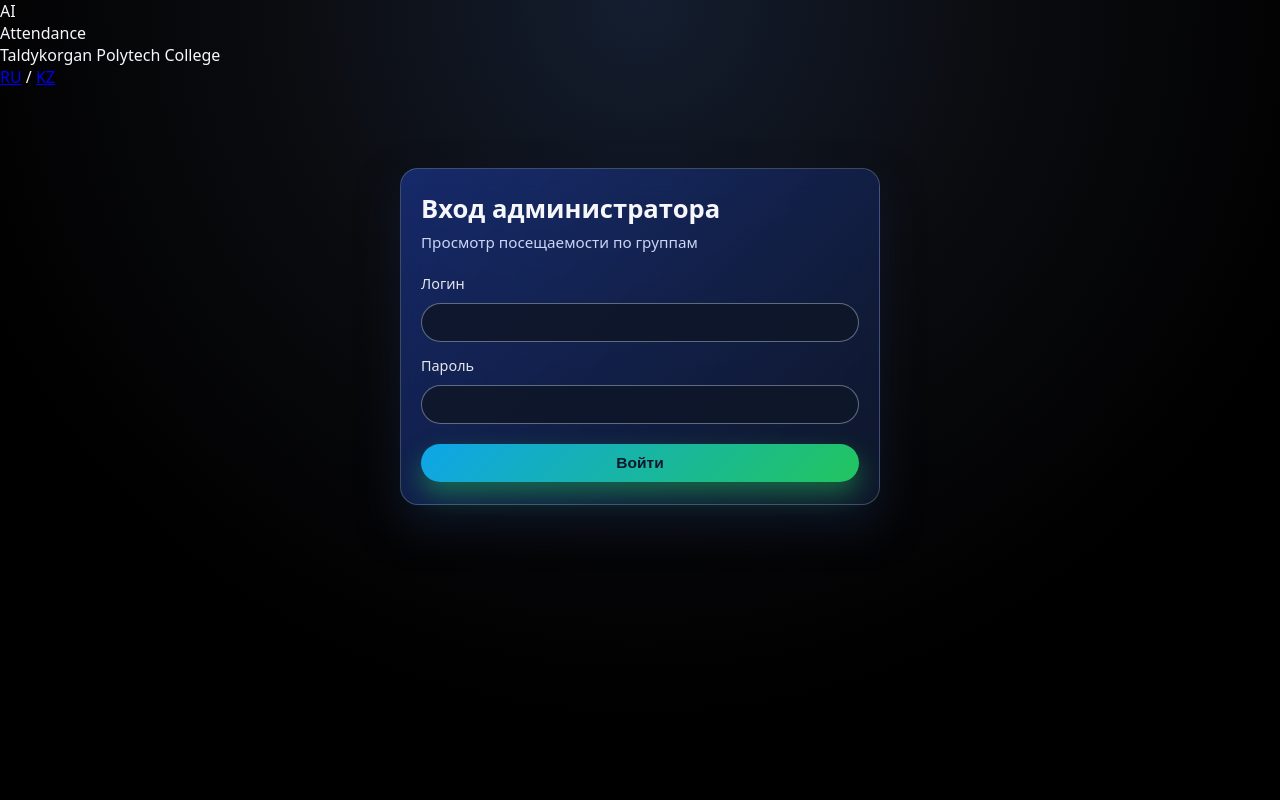
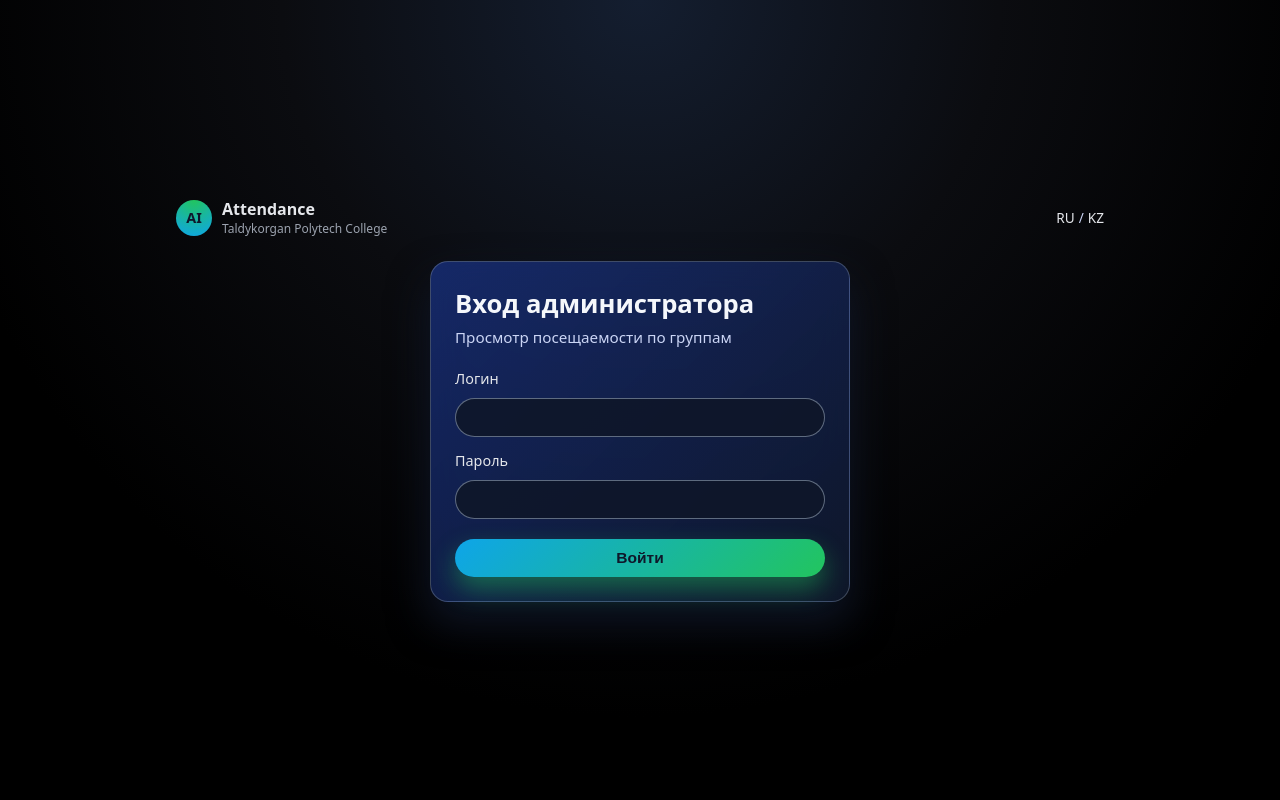
Before and after one commit to zen0zakon-ship-it/AttendanceApp, a FastAPI app: page /admin/login in a window 1280 px wide. Run offline with FastAPI, Linux system fonts and the light colour scheme; data comes from the database, SQL or seed files in the repository.

Commit message:
Update styles.css

```diff
--- a/static/css/styles.css
+++ b/static/css/styles.css
@@ -1,4 +1,4 @@
-/* ======= БАЗА ======= */
+/* ===== ГЛОБАЛЬНОЕ ВЫРАВНИВАНИЕ ===== */
 
 *,
 *::before,
@@ -6,38 +6,116 @@
     box-sizing: border-box;
 }
 
+html, body {
+    height: 100%;
+}
+
 body {
     margin: 0;
     font-family: system-ui, -apple-system, BlinkMacSystemFont, "Segoe UI", sans-serif;
-    background: radial-gradient(circle at top, #141e30 0, #0b0c10 35%, #000 70%);
     color: #f5f7fb;
-    min-height: 100vh;
 }
 
-/* Центрируем приложение по экрану, но с отступом сверху */
+/* Фон + центрирование всего блока */
+
+.app-bg {
+    min-height: 100vh;
+    width: 100%;
+    background: radial-gradient(circle at top, #141e30 0, #0b0c10 35%, #000 70%);
+    display: flex;
+    align-items: center;
+    justify-content: center;
+}
+
+.app-center {
+    width: 100%;
+    max-width: 960px;
+    padding: 16px;
+}
+
+/* Внутри – шапка и контент по центру */
+
+.app-header {
+    display: flex;
+    align-items: center;
+    justify-content: space-between;
+    margin-bottom: 24px;
+    color: #e5e7eb;
+}
+
+.app-main {
+    display: flex;
+    align-items: center;
+    justify-content: center;
+}
+
+/* ===== БРЕНД И ЯЗЫК ===== */
+
+.brand {
+    display: flex;
+    align-items: center;
+    gap: 10px;
+}
+
+.brand-logo {
+    width: 36px;
+    height: 36px;
+    border-radius: 999px;
+    background: radial-gradient(circle at top, #22c55e, #0ea5e9);
+    display: flex;
+    align-items: center;
+    justify-content: center;
+    font-weight: 700;
+    font-size: 0.9rem;
+    color: #0f172a;
+}
+
+.brand-title {
+    font-size: 1rem;
+    font-weight: 600;
+}
+
+.brand-subtitle {
+    font-size: 0.75rem;
+    color: #9ca3af;
+}
+
+.lang-switch {
+    display: flex;
+    align-items: center;
+    gap: 4px;
+    font-size: 0.85rem;
+    color: #cbd5f5;
+}
+
+.lang-link {
+    color: #e5e7eb;
+    text-decoration: none;
+}
+
+.lang-link:hover {
+    text-decoration: underline;
+}
+
+/* ===== КОНТЕЙНЕР СТРАНИЦЫ / КАРТОЧКИ ===== */
 
 .page {
     width: 100%;
-    max-width: 520px;
-    margin: 40px auto 32px; /* форма пониже */
-    padding: 0 16px 24px;
+    max-width: 480px;
+    margin: 0 auto;
 }
-
-/* Для админ-страниц сделаем шире на ПК */
 
 @media (min-width: 900px) {
     .admin-page,
     .admin-login-page {
-        max-width: 960px;
+        max-width: 900px;
     }
 }
-
-/* ======= КАРТОЧКИ ======= */
 
 .card {
     background: linear-gradient(135deg, rgba(30, 64, 175, 0.55), rgba(15, 23, 42, 0.98));
     border-radius: 18px;
-    padding: 18px 20px;
+    padding: 22px 24px;
     margin-bottom: 16px;
     border: 1px solid rgba(148, 163, 184, 0.35);
     box-shadow: 0 20px 40px rgba(15, 23, 42, 0.9);
@@ -45,41 +123,36 @@ body {
 }
 
 .card-form {
-    padding-top: 22px;
-    padding-bottom: 22px;
+    padding-top: 24px;
+    padding-bottom: 24px;
 }
 
 .card-center {
     text-align: center;
 }
 
-/* На мобильном логин уже узкий */
+/* Логин студента */
+
 .login-page .card-form {
     max-width: 360px;
-    margin: 40px auto 24px;
+    margin: 0 auto;
 }
 
-/* Страница "только ПК" */
+/* Только-телефон страница */
+
 .desktop-only-page .card-center {
     max-width: 480px;
-    margin: 60px auto 24px;
+    margin: 0 auto;
 }
 
-/* Админ-логин на ПК – пошире */
+/* Логин админа – чуть шире на ПК */
+
 .admin-login-page .admin-card {
-    max-width: 480px;
-    margin: 80px auto 32px;
+    max-width: 420px;
+    margin: 0 auto;
 }
 
-/* Для админ-дашборда – широкие блоки */
-.admin-page .card,
-.admin-page .page-header {
-    max-width: 900px;
-    margin-left: auto;
-    margin-right: auto;
-}
-
-/* ======= ТЕКСТ ======= */
+/* ===== ТЕКСТ ===== */
 
 .title {
     font-size: 1.6rem;
@@ -99,7 +172,7 @@ body {
     font-weight: 600;
 }
 
-/* ======= ФОРМА ======= */
+/* ===== ФОРМЫ ===== */
 
 .form {
     display: flex;
@@ -134,7 +207,7 @@ body {
     background: rgba(15, 23, 42, 0.95);
 }
 
-/* ======= КНОПКИ ======= */
+/* ===== КНОПКИ ===== */
 
 .btn {
     border-radius: 999px;
@@ -185,7 +258,7 @@ body {
     padding: 7px 14px;
 }
 
-/* ======= АЛЕРТЫ ======= */
+/* ===== АЛЕРТ ===== */
 
 .alert {
     border-radius: 12px;
@@ -200,7 +273,7 @@ body {
     color: #fecaca;
 }
 
-/* ======= ШАПКА ДЛЯ АДМИНА ======= */
+/* ===== АДМИН СТАТИСТИКА ===== */
 
 .page-header {
     margin: 0 0 14px;
@@ -217,8 +290,6 @@ body {
     display: flex;
     gap: 8px;
 }
-
-/* ======= СТАТ-КАРТОЧКИ ДЛЯ АДМИНА ======= */
 
 .cards-grid {
     display: grid;
@@ -244,7 +315,7 @@ body {
     font-weight: 700;
 }
 
-/* ======= ТАБЛИЦА ======= */
+/* Таблица */
 
 .table-wrapper {
     overflow-x: auto;
@@ -276,7 +347,7 @@ body {
     background: rgba(30, 64, 175, 0.35);
 }
 
-/* ======= ССЫЛКА ДЛЯ АДМИНА НА СТРАНИЦЕ "ТОЛЬКО МОБИЛКА" ======= */
+/* ===== ССЫЛКА ДЛЯ АДМИНА НА "ТОЛЬКО МОБИЛКА" ===== */
 
 .admin-link {
     margin-top: 10px;
@@ -292,7 +363,7 @@ body {
     text-decoration: underline;
 }
 
-/* ======= АНИМАЦИИ ======= */
+/* ===== АНИМАЦИИ ===== */
 
 @keyframes fadeUp {
     from {
```
